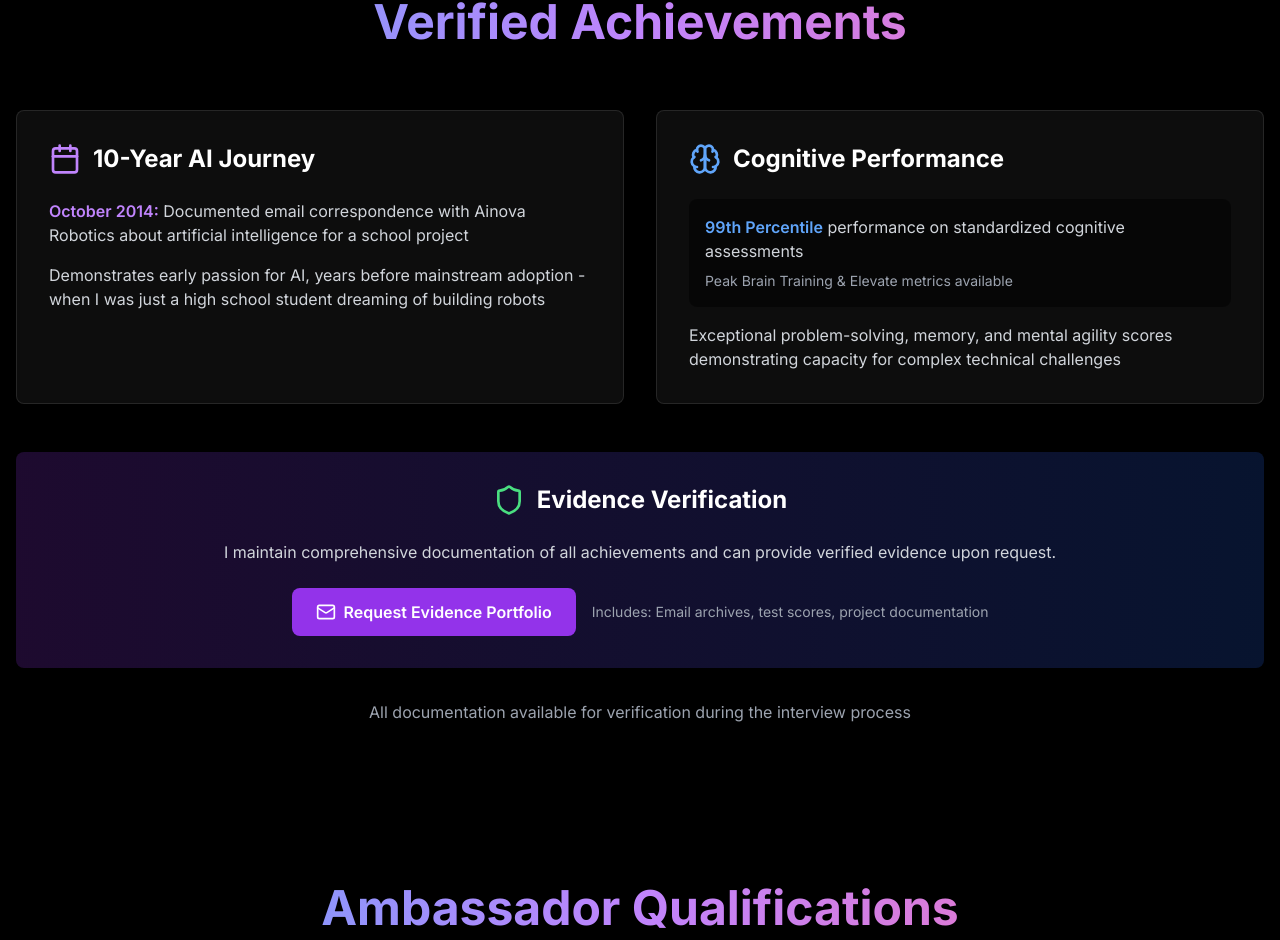
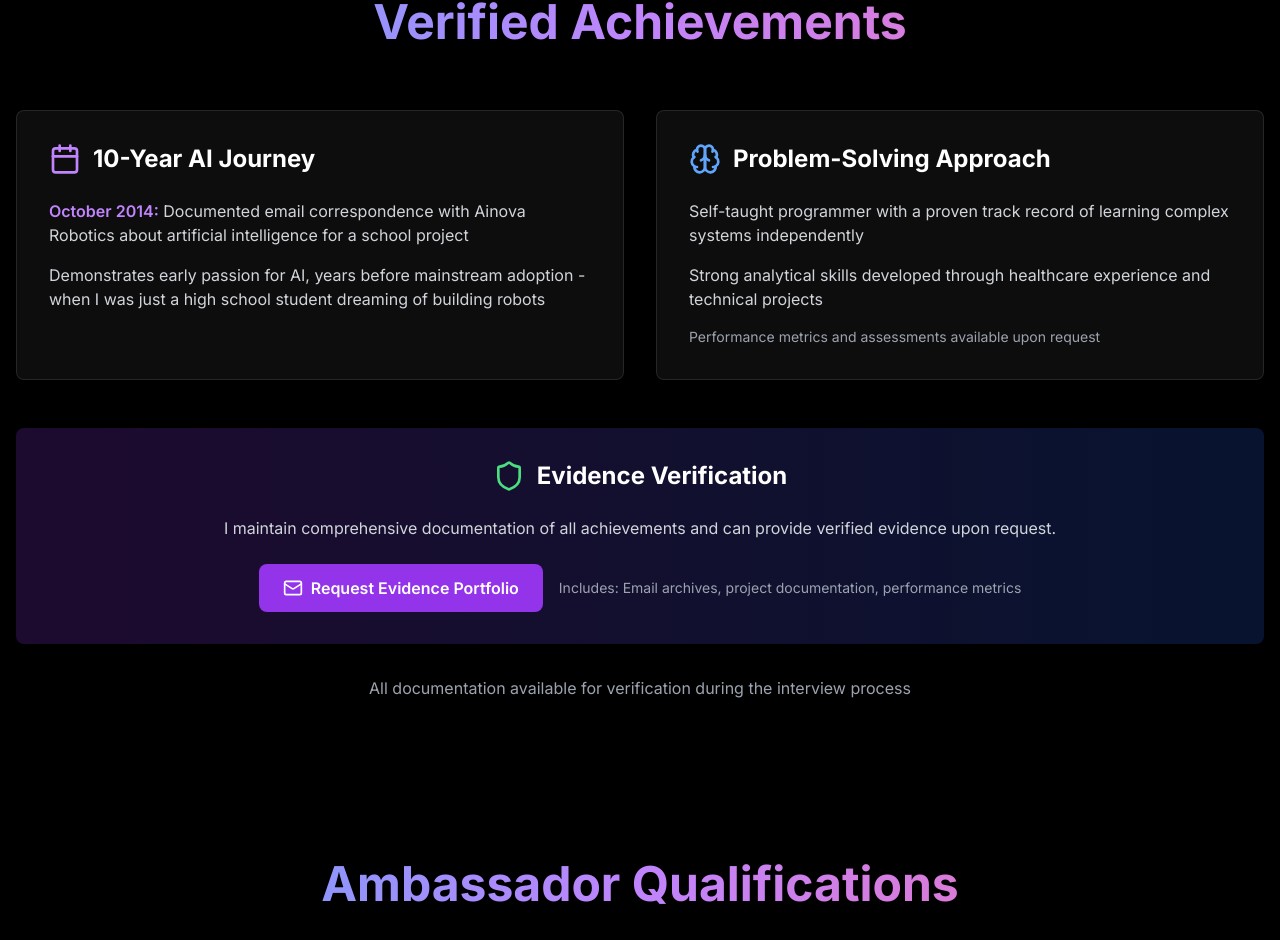
Before and after one commit to lolchubbylol/anthropic-ambassador-portfolio, a Next.js app: page / in a window 1280 px wide. Shown: the part 3849-4789 px from the top of the page. Built offline with nearby package versions, Linux system fonts and the light colour scheme.

Commit message:
Remove 99th percentile claims and make cognitive section more professional

```diff
--- a/components/Evidence.tsx
+++ b/components/Evidence.tsx
@@ -38,7 +38,7 @@ export default function Evidence() {
             </div>
           </motion.div>
 
-          {/* Cognitive Performance */}
+          {/* Problem-Solving Skills */}
           <motion.div
             initial={{ opacity: 0, y: 20 }}
             whileInView={{ opacity: 1, y: 0 }}
@@ -47,19 +47,17 @@ export default function Evidence() {
           >
             <div className="flex items-center mb-6">
               <Brain className="w-8 h-8 text-blue-400 mr-3" />
-              <h3 className="text-2xl font-bold">Cognitive Performance</h3>
+              <h3 className="text-2xl font-bold">Problem-Solving Approach</h3>
             </div>
             <div className="space-y-4">
-              <div className="bg-black/50 p-4 rounded-lg">
-                <p className="text-gray-300 mb-2">
-                  <span className="font-semibold text-blue-400">99th Percentile</span> performance on standardized cognitive assessments
-                </p>
-                <p className="text-sm text-gray-400">
-                  Peak Brain Training & Elevate metrics available
-                </p>
-              </div>
               <p className="text-gray-300">
-                Exceptional problem-solving, memory, and mental agility scores demonstrating capacity for complex technical challenges
+                Self-taught programmer with a proven track record of learning complex systems independently
+              </p>
+              <p className="text-gray-300">
+                Strong analytical skills developed through healthcare experience and technical projects
+              </p>
+              <p className="text-sm text-gray-400 mt-4">
+                Performance metrics and assessments available upon request
               </p>
             </div>
           </motion.div>
@@ -93,7 +91,7 @@ export default function Evidence() {
             </motion.a>
 
             <p className="text-sm text-gray-400 text-center">
-              Includes: Email archives, test scores, project documentation
+              Includes: Email archives, project documentation, performance metrics
             </p>
           </div>
         </motion.div>
```
